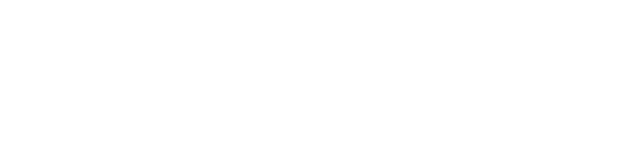
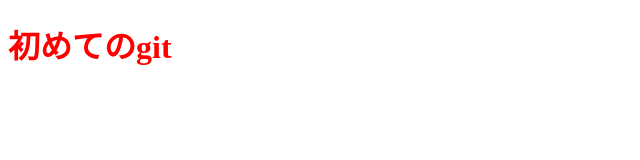
Before and after one commit to yusuke-yusuke-yusuke/first_app, a plain HTML site: page index.html in a window 1280 px wide. Shown: the whole page, without its empty margins (0-640 px from the left). Drawn offline with Linux system fonts and the light colour scheme.

Commit message:
add style.css and h1

```diff
--- a/index.html
+++ b/index.html
@@ -5,11 +5,12 @@
     <meta charset="UTF-8">
     <meta name="viewport" content="width=device-width, initial-scale=1.0">
     <meta http-equiv="X-UA-Compatible" content="ie=edge">
+    <link rel="stylesheet" href="style.css">
     <title>git</title>
 </head>
 
 <body>
-
+    <h1>初めてのgit</h1>
 </body>
 
 </html>
--- /dev/null
+++ b/style.css
@@ -0,0 +1,3 @@
+h1 {
+    color: red;
+}
```
